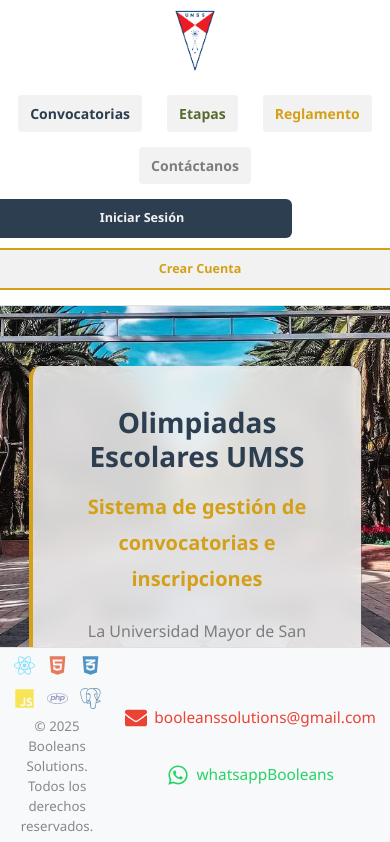
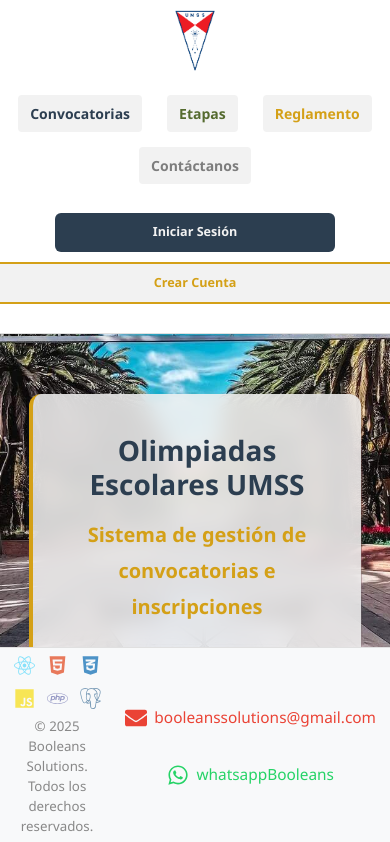
Before and after one commit to marckstar-RjJ/tis-25, a React (Vite) app: page / in a window 390 px wide. Shown: the top 842 px of the page. Built offline with nearby package versions, Linux system fonts and the light colour scheme.

Commit message:
responsive_movil 1

```diff
--- a/src/App.css
+++ b/src/App.css
@@ -151,18 +151,19 @@ a {
   /* Botones de inicio de sesión y registro */
   .auth-buttons {
     display: flex;
-    gap: 0.5rem;
-    flex-wrap: wrap;
-    justify-content: center;
+    flex-direction: column;
+    align-items: center;
+    gap: 0.8rem;
+    margin: 1rem 0;
   }
 
   .auth-buttons button {
-    width: 100%;
-    max-width: 300px;
+    width: 90%;
+    max-width: 280px;
     font-size: 1rem;
     padding: 0.8rem;
-    margin: 0.5rem 0;
     border-radius: 8px;
+    text-align: center;
   }
 
   .btn-ingresar {
@@ -197,10 +198,12 @@ a {
     right: 0;
     z-index: 999;
     background: white;
-    padding: 1.5rem;
+    padding: 1rem;
     box-shadow: 0 4px 12px rgba(0, 0, 0, 0.1);
     transform: translateY(-100%);
     transition: transform 0.3s ease-in-out;
+    height: 300px;
+    overflow-y: auto;
   }
 
   .login-form.active {
@@ -209,41 +212,41 @@ a {
 
   .login-form h2 {
     text-align: center;
-    margin-bottom: 1.5rem;
-    font-size: 1.5rem;
+    margin-bottom: 1rem;
+    font-size: 1.2rem;
     color: #2c3e50;
   }
 
   .login-form .close-btn {
     position: absolute;
-    top: 1rem;
-    right: 1rem;
+    top: 0.5rem;
+    right: 0.8rem;
     background: none;
     border: none;
-    font-size: 1.5rem;
+    font-size: 1.2rem;
     color: #666;
     cursor: pointer;
-    padding: 0.5rem;
+    padding: 0.3rem;
   }
 
   .login-form .form-group {
-    margin-bottom: 1.5rem;
+    margin-bottom: 1rem;
   }
 
   .login-form .form-control {
     width: 100%;
-    padding: 1rem;
-    font-size: 1.1rem;
+    padding: 0.8rem;
+    font-size: 1rem;
     border: 1px solid #ddd;
-    border-radius: 8px;
+    border-radius: 6px;
     background: #f8f9fa;
   }
 
   .login-form .submit-button {
     width: 100%;
-    padding: 1.2rem;
-    font-size: 1.1rem;
-    border-radius: 8px;
+    padding: 0.8rem;
+    font-size: 1rem;
+    border-radius: 6px;
     background: #4f46e5;
     color: white;
     border: none;
@@ -258,8 +261,8 @@ a {
 
   .login-form .register-message {
     text-align: center;
-    margin-top: 1.5rem;
-    font-size: 0.95rem;
+    margin-top: 1rem;
+    font-size: 0.9rem;
     color: #666;
   }
 
@@ -267,7 +270,6 @@ a {
     color: #4f46e5;
     text-decoration: none;
     font-weight: 500;
-    margin-left: 0.5rem;
   }
 
   .login-form .register-message a:hover {
```
